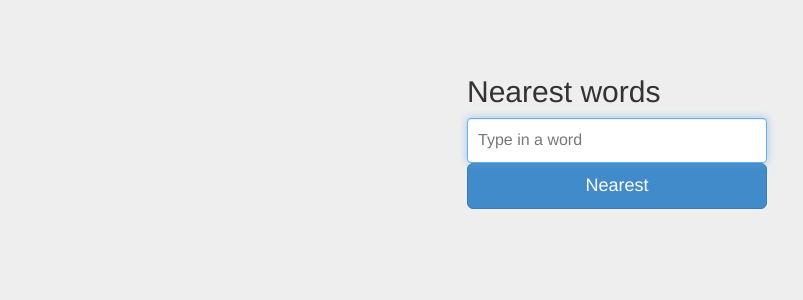
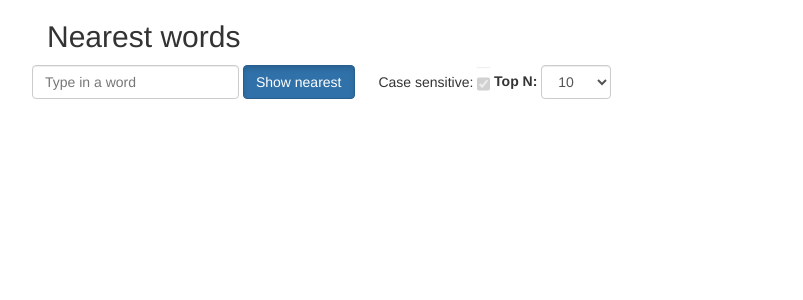
Before and after one commit to fginter/w2v_demo, a Flask app: page / in a window 1280 px wide. Shown: the top 300 px of the page, without its empty margins (23-826 px from the left). Run offline with Flask 2, Linux system fonts and the light colour scheme; some libraries are stand-ins or nearby versions.

Commit message:
I think this is pretty much done

```diff
--- a/static/css/signin.css
+++ /dev/null
@@ -1,40 +0,0 @@
-body {
-  padding-top: 40px;
-  padding-bottom: 40px;
-  background-color: #eee;
-}
-
-.form-signin {
-  max-width: 330px;
-  padding: 15px;
-  margin: 0 auto;
-}
-.form-signin .form-signin-heading,
-.form-signin .checkbox {
-  margin-bottom: 10px;
-}
-.form-signin .checkbox {
-  font-weight: normal;
-}
-.form-signin .form-control {
-  position: relative;
-  height: auto;
-  -webkit-box-sizing: border-box;
-     -moz-box-sizing: border-box;
-          box-sizing: border-box;
-  padding: 10px;
-  font-size: 16px;
-}
-.form-signin .form-control:focus {
-  z-index: 2;
-}
-.form-signin input[type="email"] {
-  margin-bottom: -1px;
-  border-bottom-right-radius: 0;
-  border-bottom-left-radius: 0;
-}
-.form-signin input[type="password"] {
-  margin-bottom: 10px;
-  border-top-left-radius: 0;
-  border-top-right-radius: 0;
-}
--- /dev/null
+++ b/static/css/w2vdemo.css
@@ -0,0 +1,5 @@
+.w2vresultblock {
+    border: 1px solid #ccc;
+    border-radius: 3px;
+    padding: 3px;
+}
--- a/static/js/script.js
+++ b/static/js/w2vdemo.js
@@ -1,7 +1,5 @@
 $(function(){
-	$('button').click(function(){
-	    var user = $('#txtUsername').val();
-	    var pass = $('#txtPassword').val();
+	$('#submitword').click(function(){
 		$.ajax({
 			url: '/nearest',
 			data: $('form').serialize(),
--- /dev/null
+++ b/templates/empty_result_tbl.html
@@ -0,0 +1,3 @@
+<div class="w2vresultblock bg-warning">
+The word {{ word }} is not in the vocabulary, sorry...
+</div>
--- a/templates/index_template.html
+++ b/templates/index_template.html
@@ -9,32 +9,40 @@
      <meta name="author" content="">
      <link rel="icon" href="../../favicon.ico">
 
-     <title>Signin Template for Bootstrap </title>
+     <title>Word embedding demo</title>
 
      <!-- Bootstrap core CSS -->
      <link href="static/css/bootstrap.min.css" rel="stylesheet">
 
      <!-- Custom styles for this template -->
-     <link href="static/css/signin.css" rel="stylesheet">
+     <link href="static/css/w2vdemo.css" rel="stylesheet">
 
      <script src="static/js/jquery-1.9.0.js"> </script>
-     <script src="static/js/script.js"> </script>
+     <script src="static/js/w2vdemo.js"> </script>
 
  </head>
 
  <body>
+   <div class="container">
+     <h2 class="form-wordinput-heading">Nearest words </h2>
+     <form class="form-inline row" role="form">
+       <div class="form-group">
+         <input type="text" class="form-control" id="word" name="word" placeholder="Type in a word"/>
 
-     <div class="container">
+	 <button id="submitword" type="button" class="btn btn-default btn-primary active" role="button">Show nearest</button>
 
-         <form class="form-signin" role="form">
-             <h2 class="form-signin-heading">Nearest words </h2>
-             <input name="word" class="form-control" placeholder="Type in a word" required autofocus>
-             <button class="btn btn-lg btn-primary btn-block" type="button">Nearest</button>
-         </form>
-	 <div id="result"/>
-     </div>
-
-
+	 <label for="case" class="checkbox-inline">Case sensitive:</label>
+	 <input type="checkbox" class="form-control" value="case-sensitive" id="case" name="case" checked disabled/>
+	 <label for="topn">Top N:</label>
+	 <select class="form-control" id="topn" name="topn">
+	   <option>5</option>
+	   <option selected>10</option>
+	   <option>20</option>
+	   <option>100</option>
+	 </select>
+	 </div>
+     </form>
+     <div id="result" class="row" />
+   </div>
  </body>
-
  </html>
--- a/templates/result_tbl.html
+++ b/templates/result_tbl.html
@@ -1,5 +1,5 @@
-<table>
+<div class="w2vresultblock bg-info">
 {% for word in words %}
-<tr><td>{{ word }}</td></tr>
+{{ word }}</br>
 {% endfor %}
-</table>
+</div>
--- a/w2v_demo.py
+++ b/w2v_demo.py
@@ -11,10 +11,11 @@ def index():
 
 @app.route('/nearest',methods=["POST"])
 def nearest():
-    word=flask.request.form['word'];
-    top_n=wv.nearest(word,10)
+    word=flask.request.form['word']
+    N=int(flask.request.form['topn'])
+    top_n=wv.nearest(word,N)
     if top_n is None:
-        tbl=u"This word is not in the vocabulary, sorry..."
+        tbl=flask.render_template("empty_result_tbl.html",word=word)
     else:
         top_n_words=[w for s,w in top_n]
         tbl=flask.render_template("result_tbl.html",words=top_n_words)
@@ -22,7 +23,7 @@ def nearest():
 
 
 #Init stuff (I'm sure there's a better way)
-wv=wvlib.WV.load("pb34_wf_200_v2.bin",10000,100000)
+wv=wvlib.WV.load("pb34_wf_200_v2.bin",50000,1000000)
 
 if __name__ == '__main__':
     app.run(debug=True)
```
